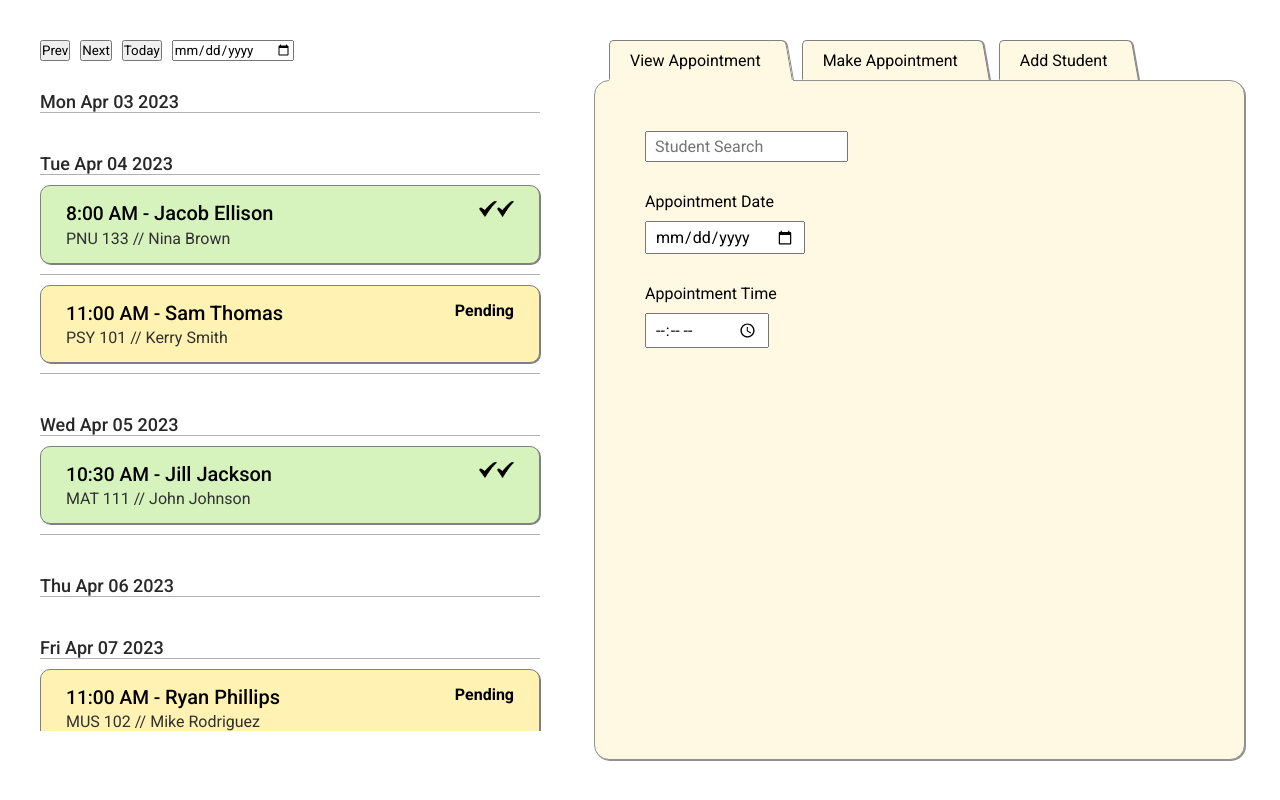
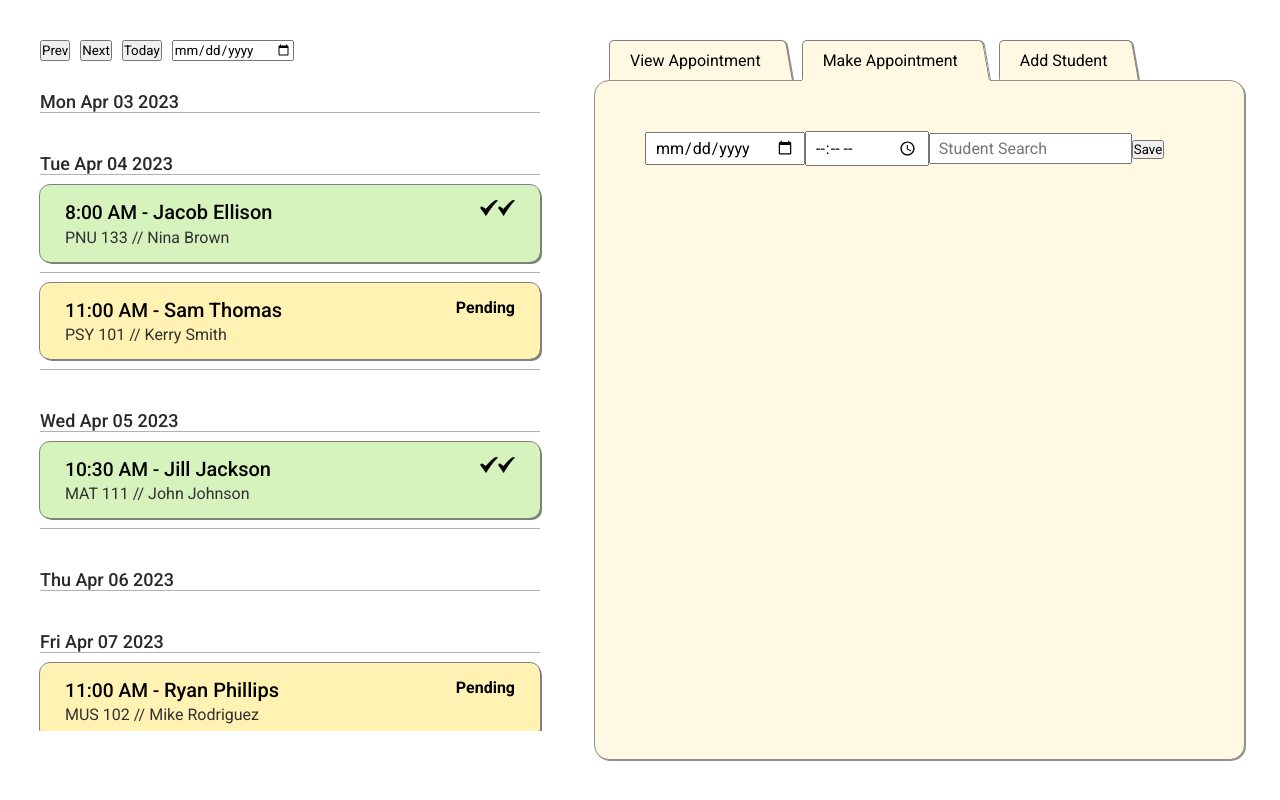
Before and after one commit to elena-brosseau/testing-center-2, a React (Create React App) app: page /make-appointment in a window 1280 px wide. Built offline with nearby package versions, Linux system fonts and the light colour scheme.

Commit message:
highlight appt, routing fixes

```diff
--- a/src/features/calendar/Calendar.js
+++ b/src/features/calendar/Calendar.js
@@ -5,13 +5,12 @@ import { nextFiveDates } from "../../utils/nextFiveDates";
 import { CalendarAppt } from "../calendarAppt/CalendarAppt";
 import './calendar.css'
 import { v4 as uuid } from 'uuid';
+import { Link } from "react-router-dom";
 
 export function Calendar() {
 
     const [firstDate, setFirstDate] = useState(new Date());
     const appointments = useSelector((state) => state.appointments.appointments);
-
-    const [selected, setSelected] = useState(null);
 
     const handlePrevClick = () => {
         const newDate = new Date(firstDate);
@@ -60,13 +59,11 @@ export function Calendar() {
                     <div key={uuid()} className='day'>
                         <h2>{date.date.toDateString()}</h2>
                         {date.appts.map((appt) =>
+                        <Link to='/' key={uuid()}>
                             <CalendarAppt
-                                key={uuid()}
-                                id={uuid()}
                                 appt={appt}
-                                selected={selected}
-                                setSelected={setSelected}
                             />
+                        </Link>
                         )}
                     </div>)}
             </div>
--- a/src/features/calendarAppt/CalendarAppt.js
+++ b/src/features/calendarAppt/CalendarAppt.js
@@ -1,27 +1,27 @@
 
-import React, { useState } from 'react';
-import { useDispatch } from 'react-redux';
+import React from 'react';
+import { useDispatch, useSelector } from 'react-redux';
 import { setAppt } from '../../store/activeAppointmentSlice';
 import checkMark from '../../assets/check-mark.png';
 import './calendarAppt.css'
 
 export function CalendarAppt (props) {
 
+    const activeAppt = useSelector((state) => state.activeAppointment.appointment)
     const dispatch = useDispatch();
 
     const appt = props.appt;
     const pending = appt.checks() < 2;
 
-    const handleClick = (e) => {
+    const handleClick = () => {
         dispatch(setAppt(appt));
-        props.setSelected(props.id)
     }
 
     return (
 
         <div className="appt-container">
             <div
-                className={props.selected == props.id ? "appt selected" : "appt"}
+                className={activeAppt == appt ? "appt selected" : "appt"}
                 onClick={(handleClick)}
                 style={{backgroundColor: pending ? '#fff2b3' : '#d6f2bd'}}
             >
--- a/src/features/calendarAppt/calendarAppt.css
+++ b/src/features/calendarAppt/calendarAppt.css
@@ -8,13 +8,13 @@
   margin: 10px 0;
   padding: 15px 25px;
   border-radius: 10px;
-  border: 1px solid gray;
-  box-shadow: 1px 1px 0px gray;
+  outline: 1px solid gray;
+  box-shadow: 2px 2px 0px gray;
   cursor: pointer;
 }
 
 .appt.selected {
-  border: 2px solid black;
+  outline: 2px solid black;
   box-shadow: none;
 }
 
--- a/src/features/editAppt/EditAppt.js
+++ b/src/features/editAppt/EditAppt.js
@@ -8,7 +8,6 @@ import { AllowedChecklist } from '../allowedChecklist/AllowedChecklist';
 export function EditAppt(props) {
 
     const activeAppt = useSelector((state) => state.activeAppointment.appointment);
-    const appointments = useSelector((state) => state.appointments.appointments);
     const students = useSelector((state) => state.students.students);
     const dispatch = useDispatch()
 
@@ -22,10 +21,14 @@ export function EditAppt(props) {
         }
 
     }
+
+    const [allowed, setAllowed] = useState(activeAppt.allowed);
+
     const [apptInfo, setApptInfo] = useState({
         time: offsetTimezone(activeAppt.date),
         day: activeAppt.date.toISOString().substring(0,10),
         student: activeAppt.student.name,
+        section: activeAppt.section.name,
         classTime: activeAppt.classTime,
         format: activeAppt.format,
         returnPref: activeAppt.returnPref,
@@ -36,9 +39,6 @@ export function EditAppt(props) {
 
     const studentObj = students.find(student => student.name === apptInfo.student);
 
-    const [section, setSection] = useState(activeAppt.section.name)
-    const [allowed, setAllowed] = useState(activeAppt.allowed);
-
     const handleCancelClick = () => {
         props.setEditMode(false)
     }
@@ -46,31 +46,25 @@ export function EditAppt(props) {
     const handleChange = (e) => {
         setApptInfo({
           ...apptInfo,
-          [e.target.name]: e.target.value
+          [e.target.name]: e.target.value,
         })
-        if (e.target.name === 'student') {
-            const student = students.find(student => student.name === e.target.value)
-            if (student) {
-                setSection(student.classes[0].name)
-            } else {
-                setSection('')
-            }
-        }
-      }
-
-    const handleSectionChange = (e) => {
-        setSection(e.target.value)
       }
 
     const handleSubmit = (e) => {
         e.preventDefault()
+
+        const day = apptInfo.day.split('-')
+        const time = apptInfo.time.split(':')
+
         dispatch(editAppt({
-            appointment: activeAppt,
+            apptToChange: activeAppt,
+            apptInfo: apptInfo,
+            date: new Date(day[0], --day[1], day[2], time[0], time[1]),
             student: studentObj,
-            section: studentObj.classes.find(x => x.name === section),
-            allowed: allowed,
-            data: apptInfo
+            section: studentObj.classes.find(x => x.name === apptInfo.section),
+            allowed: allowed
         }))
+
         handleCancelClick()
     }
 
@@ -104,8 +98,8 @@ export function EditAppt(props) {
                 </datalist>
                 <select
                     name='section'
-                    value={section}
-                    onChange={handleSectionChange}
+                    value={apptInfo.section}
+                    onChange={handleChange}
                 >
                     {studentObj && studentObj.classes.map(section => <option key={uuid()} >{section.name}</option>)}
                 </select>
--- a/src/features/makeAppt/MakeAppt.js
+++ b/src/features/makeAppt/MakeAppt.js
@@ -1,47 +1,113 @@
-import React, { useState } from 'react';
+import React, { useEffect, useState } from 'react';
+import { useDispatch, useSelector } from "react-redux";
+import { addAppt } from '../../store/appointmentsSlice';
+import { clearAppt } from '../../store/activeAppointmentSlice';
+import { Appointment } from '../../utils/appointment'
 import './makeAppt.css';
 
 
+// Display class options
+function Section({ active, section, onClick}) {
 
-export function MakeAppt() {
+    return (
+      <div
+        className={active && 'highlight'}
+        onClick={onClick}
+      >
+        <p>{section.name}</p>
+        <p>{section.professor}</p>
+        <p>{section.days.join(', ')}</p>
+        <p>{section.time}</p>
+      </div>
+    )
+}
 
-  const [student, setStudent] = useState(null)
+export function MakeAppt({ setActiveTab }) {
 
-  const [appointment, setAppointment] = useState(null);
+  const dispatch = useDispatch()
+
+  useEffect(() => {
+    setActiveTab(2)
+    dispatch(clearAppt())
+  }, [])
+
+  const students = useSelector((state) => state.students.students);
+
+  const [require, setRequire] = useState(false);
+
+  const [section, setSection] = useState(null);
+
+  const [appt, setAppt] = useState({
+      student: '',
+      day: '',
+      time: ''
+  });
+
+  const studentObj = students.find(student => student.name === appt.student);
+
+  const handleChange = (e) => {
+    setAppt({
+      ...appt,
+      [e.target.name]: e.target.value,
+    })
+  }
+
+  const handleSubmit = (e) => {
+    e.preventDefault()
+
+    // format date/time inputs into date object
+    const day = appt.day.split('-')
+    const time = appt.time.split(':')
+    const date = new Date(day[0], --day[1], day[2], time[0], time[1])
+
+    // check if a class is selected
+    section
+    ? dispatch(addAppt(new Appointment(studentObj, section, date)))
+    : setRequire(true)
+
+  }
 
 
   return  (
-              <form id='appt-form'>
+              <form
+                id='appt-form'
+                onSubmit={handleSubmit}
+                className={require && 'require'}
+              >
+                <input
+                    type='date'
+                    name='day'
+                    value={appt.day}
+                    onChange={handleChange}
+                    required
+                />
+                <input
+                    type='time'
+                    name='time'
+                    value={appt.time}
+                    onChange={handleChange}
+                    required
+                />
                 <input
                     type='text'
-                    id='student-name'
+                    name='student'
+                    value={appt.student}
+                    onChange={handleChange}
                     placeholder='Student Search'
+                    required
                 />
-
-                  <div>
-                    <p>Appointment Date</p>
-                    <input
-                        type='date'
-                        id='appt-date'
-                    />
-                    <p>Appointment Time</p>
-                    <input
-                        type='time'
-                        id='appt-time'
-                    />
-                  </div>
-
-
+                {studentObj && studentObj.classes.map((option, index) =>
+                  <Section
+                    key={index}
+                    section={option}
+                    active={option === section}
+                    onClick={() => {
+                      setSection(option)
+                      setRequire(false)
+                    }}
+                  />
+                )}
+                <button type='submit'>Save</button>
               </form>
   )
 }
-
-
-
-// export function MakeAppt() {
-//     return (
-//         <div>
-//             <h1>Make Appointment</h1>
-//         </div>
-//     )
-// }
--- a/src/features/viewport/Viewport.js
+++ b/src/features/viewport/Viewport.js
@@ -14,25 +14,31 @@ export function Viewport() {
             <div className='viewport-tabs'>
                 <Link
                     to="/"
-                    onClick={() => setActiveTab(1)}
                     className={activeTab == 1 ? 'tab active' : 'tab'}
                 >View Appointment</Link>
                 <Link
                     to="/make-appointment"
-                    onClick={() => setActiveTab(2)}
                     className={activeTab == 2 ? 'tab active' : 'tab'}
                 >Make Appointment</Link>
                 <Link
                     to="/add-student"
-                    onClick={() => setActiveTab(3)}
                     className={activeTab == 3 ? 'tab active' : 'tab'}
                 >Add Student</Link>
             </div>
             <div className='viewport-content'>
                 <Routes>
-                    <Route path="/" element={<ActiveAppt/>}></Route>
-                    <Route path="/make-appointment" element={<MakeAppt/>}></Route>
-                    <Route path="/add-student" element={<AddStudent/>}></Route>
+                    <Route
+                        path="/"
+                        element={<ActiveAppt setActiveTab={setActiveTab}/>}
+                    ></Route>
+                    <Route
+                        path="/make-appointment"
+                        element={<MakeAppt setActiveTab={setActiveTab}/>}
+                    ></Route>
+                    <Route
+                        path="/add-student"
+                        element={<AddStudent setActiveTab={setActiveTab}/>}
+                    ></Route>
                 </Routes>
             </div>
         </div>
--- a/src/store/activeAppointmentSlice.js
+++ b/src/store/activeAppointmentSlice.js
@@ -10,11 +10,14 @@ export const activeAppointmentSlice = createSlice({
   reducers: {
     setAppt: (state, action) => {
         state.appointment = action.payload
+    },
+    clearAppt: (state) => {
+      state.appointment = null;
     }
   },
 })
 
 
-export const { setAppt } = activeAppointmentSlice.actions
+export const { setAppt, clearAppt } = activeAppointmentSlice.actions
 
 export default activeAppointmentSlice.reducer
--- a/src/store/appointmentsSlice.js
+++ b/src/store/appointmentsSlice.js
@@ -17,26 +17,22 @@ export const appointmentsSlice = createSlice({
     editAppt: (state, action) => {
 
       const data = action.payload
-      const apptToChange = data.appointment;
-      const appt = data.appointment;
+      const apptToChange = data.apptToChange;
+      const newAppt = data.apptToChange;
 
-      // convert day/time inputs to date object
-      const day = data.data.day.split('-')
-      const time = data.data.time.split(':')
-      appt.date = new Date(day[0], --day[1], day[2], time[0], time[1])
-
-      appt.student = data.student
-      appt.section = data.section
-      appt.allowed = data.allowed
-      appt.classTime = data.data.classTime
-      appt.format = data.data.format
-      appt.returnPref = data.data.returnPref
-      appt.notes = data.data.notes
-      appt.proctor = data.data.proctor
-      appt.returned = data.data.returned
+      newAppt.date = data.date
+      newAppt.student = data.student
+      newAppt.section = data.section
+      newAppt.allowed = data.allowed
+      newAppt.classTime = data.apptInfo.classTime
+      newAppt.format = data.apptInfo.format
+      newAppt.returnPref = data.apptInfo.returnPref
+      newAppt.notes = data.apptInfo.notes
+      newAppt.proctor = data.apptInfo.proctor
+      newAppt.returned = data.apptInfo.returned
 
       const newAppointments = [...state.appointments];
-      newAppointments[newAppointments.indexOf(apptToChange)] = appt;
+      newAppointments[newAppointments.indexOf(apptToChange)] = newAppt;
       newAppointments.sort((a, b) => a.date - b.date);
       state.appointments = newAppointments;
 
--- a/src/utils/appointment.js
+++ b/src/utils/appointment.js
@@ -12,6 +12,10 @@ export class Appointment {
       this.notes = '';
       this.proctor = '';
       this.returned = '';
+      this.day = this.day;
+      this.time = this.time;
+      this.checks = this.checks;
+      this.totalTime = this.totalTime;
     }
 
     day() {
```
Also changed, not shown: src/features/activeAppt/ActiveAppt.js (+6 -2 lines), src/features/addStudent/AddStudent.js (+8 -1 lines), src/features/makeAppt/makeAppt.css (+8 -0 lines).
